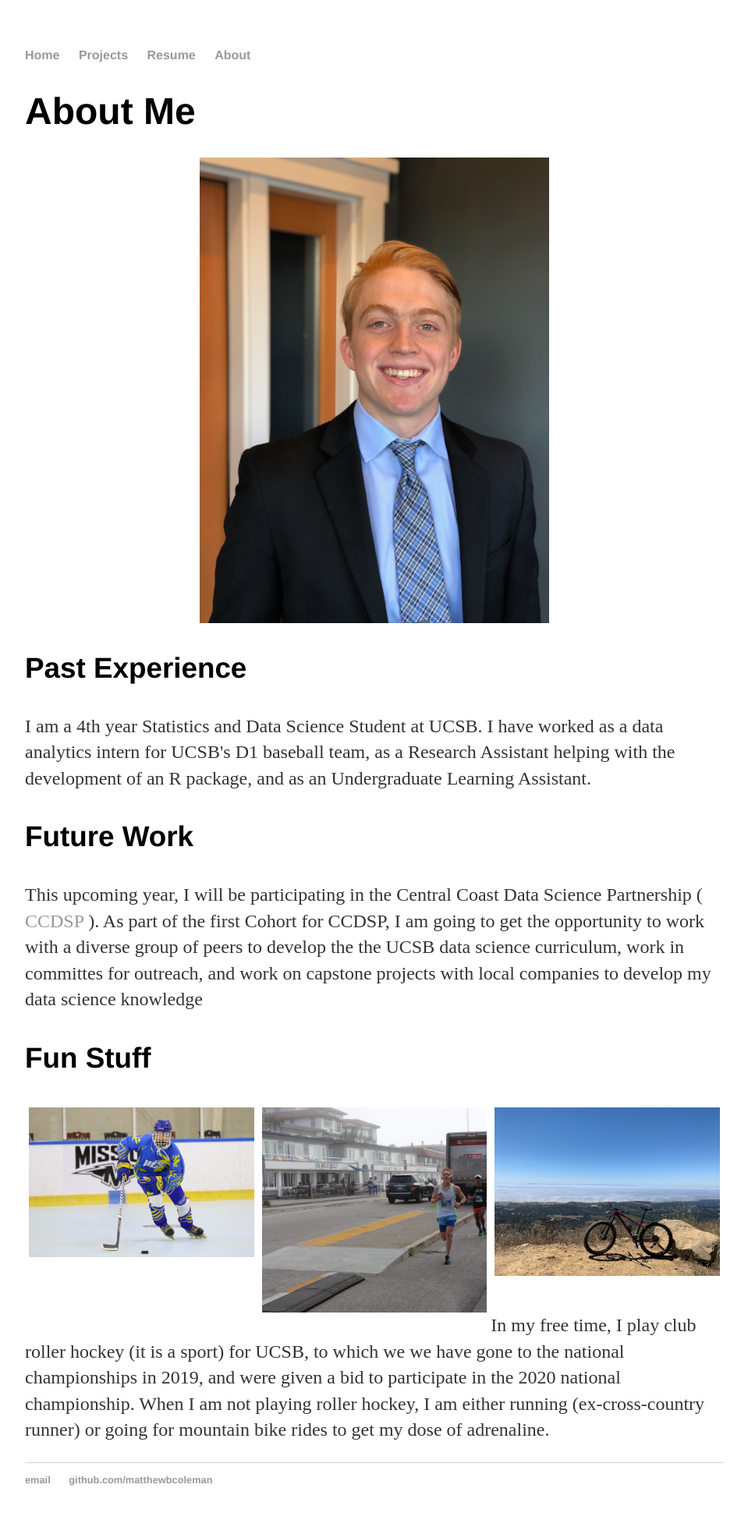
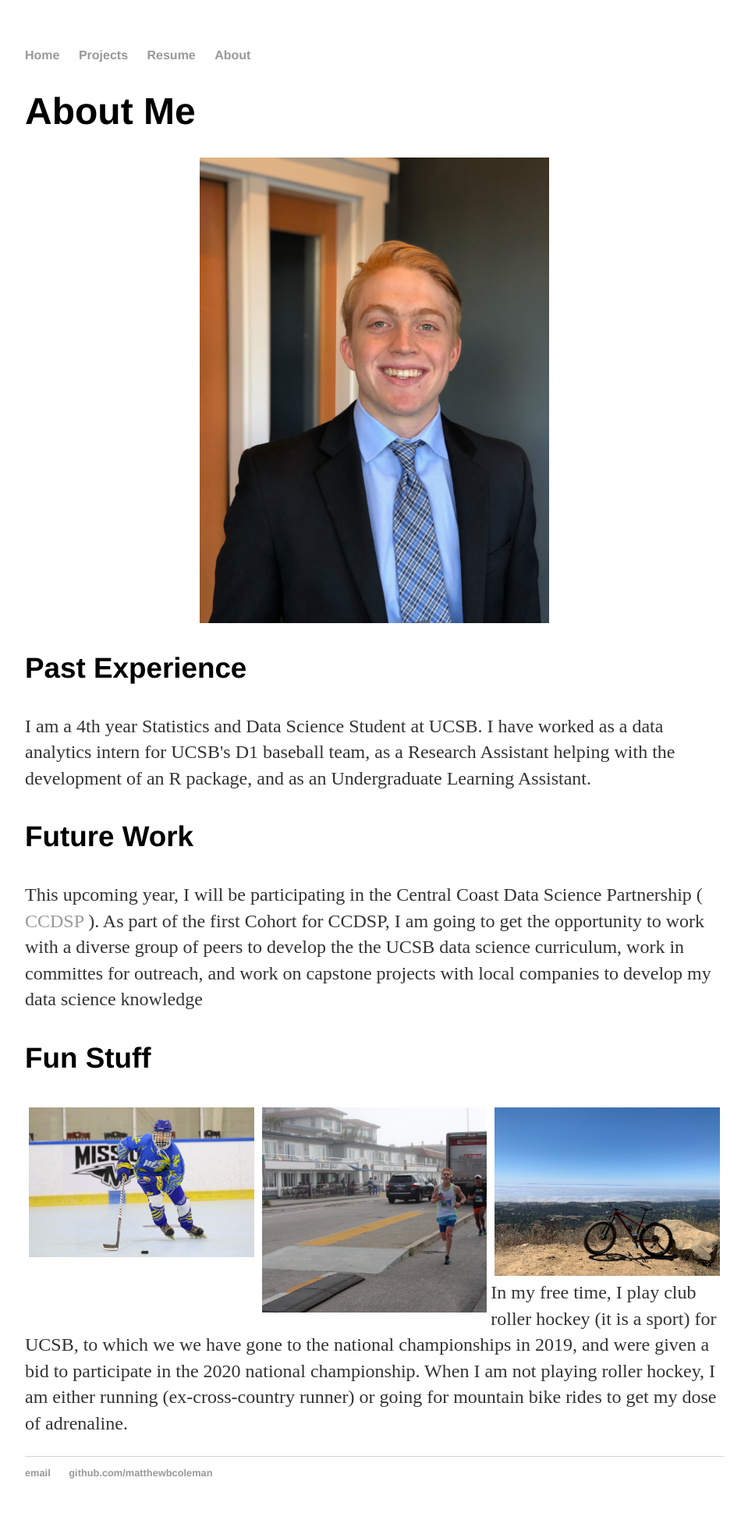
Before and after one commit to matthewbcoleman/matthewbcoleman.github.io, a Jekyll site: the page built from about/index.html, in a window 1280 px wide. Shown: the whole page at 78% size, without its empty margins (160-1119 px from the left). Built offline with Jekyll 4.4.1, drawn with Linux system fonts in a browser that asks for light colours.

Commit message:
Update index.html

```diff
--- a/about/index.html
+++ b/about/index.html
@@ -45,8 +45,8 @@ title: About Me
 					</div>
 
 				</div>
-
-				&ensp;
+				<br>
+				<br>
 
 				<p>In my free time, I play club roller hockey (it is a sport) for UCSB, to which we we have gone to the national championships in 2019, and were given a bid to participate in the 2020 national championship. When I am not playing roller hockey, I am either running (ex-cross-country runner) or going for mountain bike rides to get my dose of adrenaline.</p>
 
```
